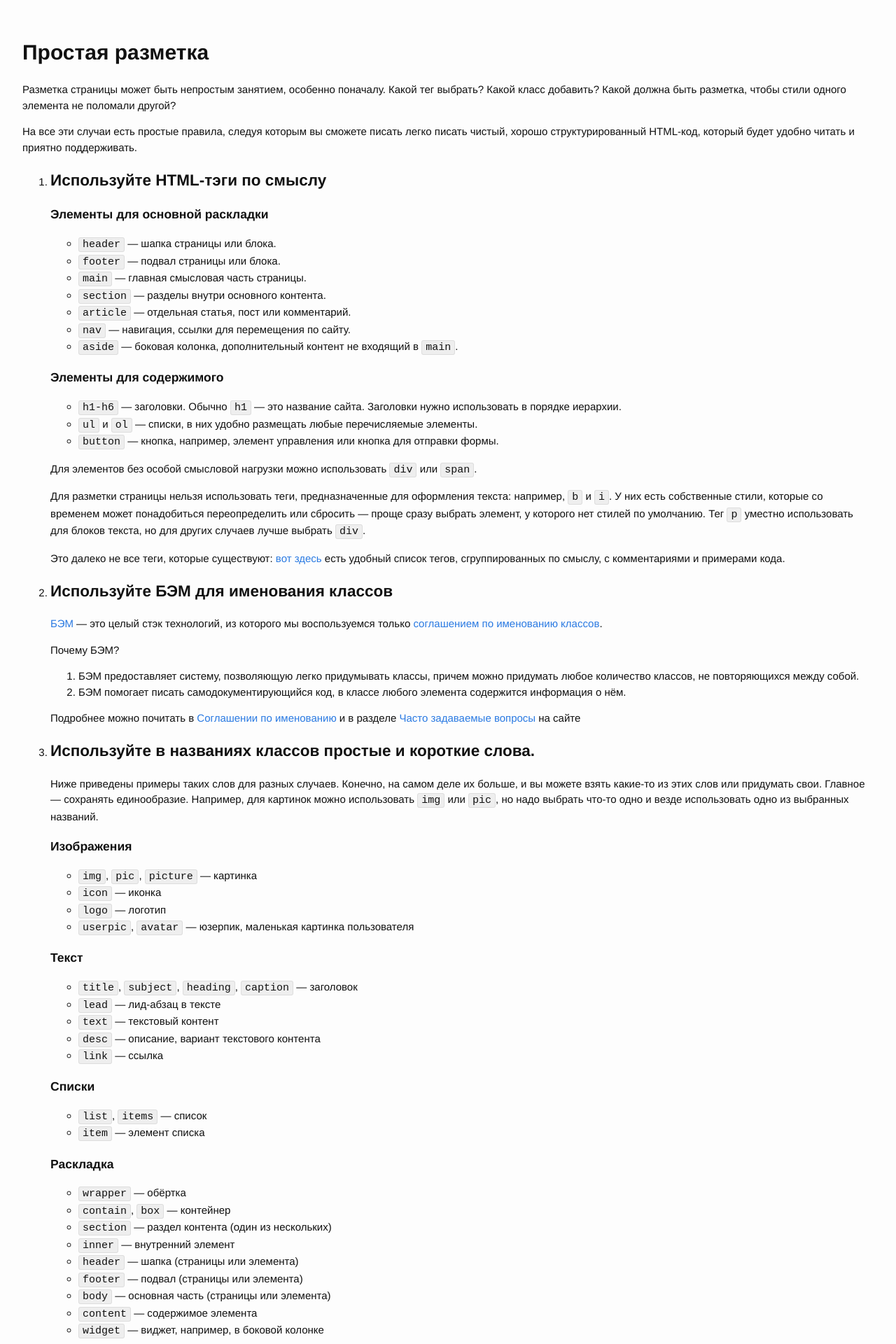
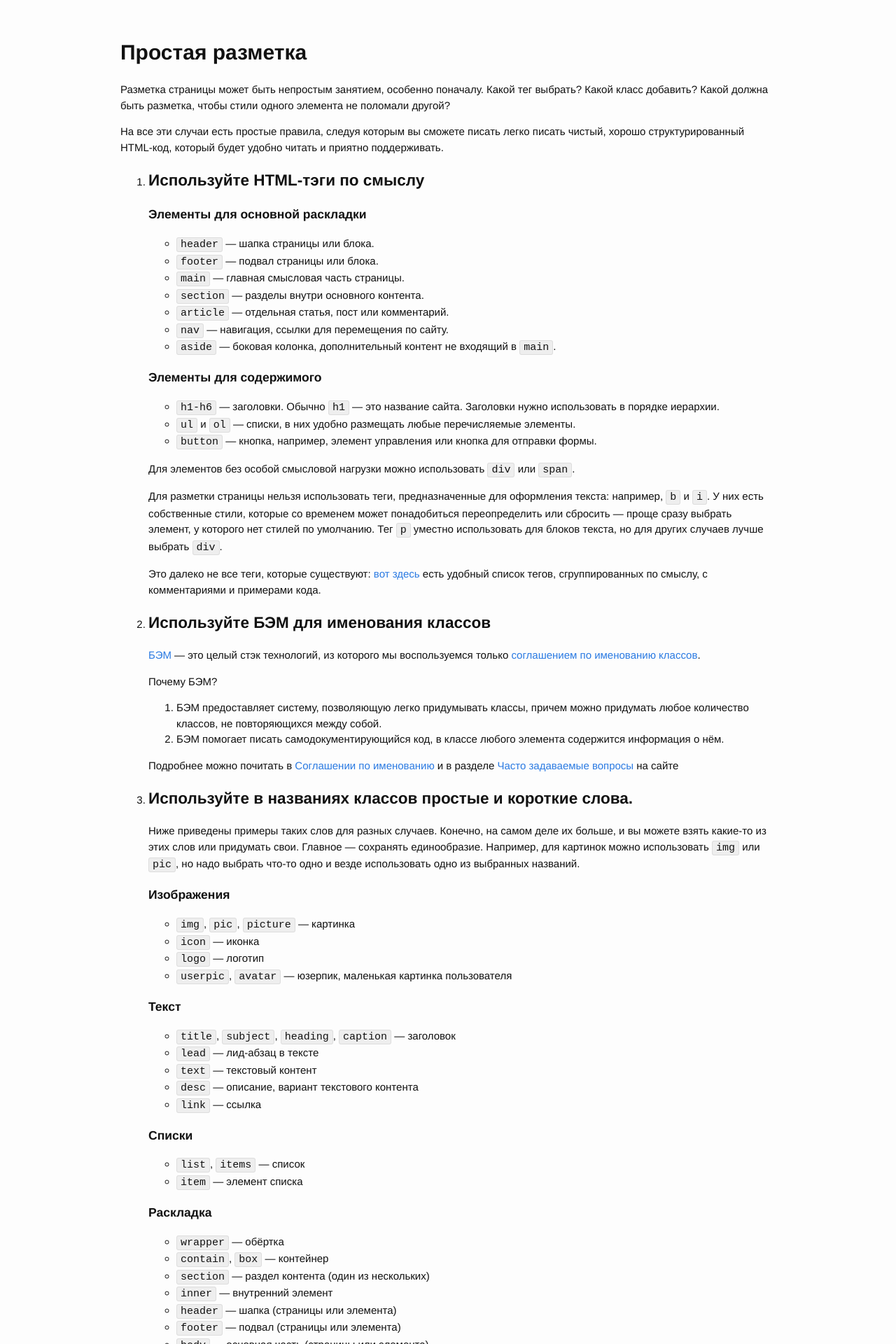
Before and after one commit to yoksel/easy-markup, a Jekyll site: the page built from index.html, in a window 1280 px wide. Shown: the top 1920 px of the page at 70% size. Built offline with Jekyll 4.4.1, drawn with Linux system fonts in a browser that asks for light colours.

Commit message:
Fix width

```diff
--- a/_sass/_layout.scss
+++ b/_sass/_layout.scss
@@ -1,10 +1,7 @@
 .wrapper {
     min-width: 300px;
-    max-width: 1000;
-
+    max-width: 1000px;
     margin: 0 auto;
-
     padding: 2rem;
-
     box-sizing: border-box;
 }
```
